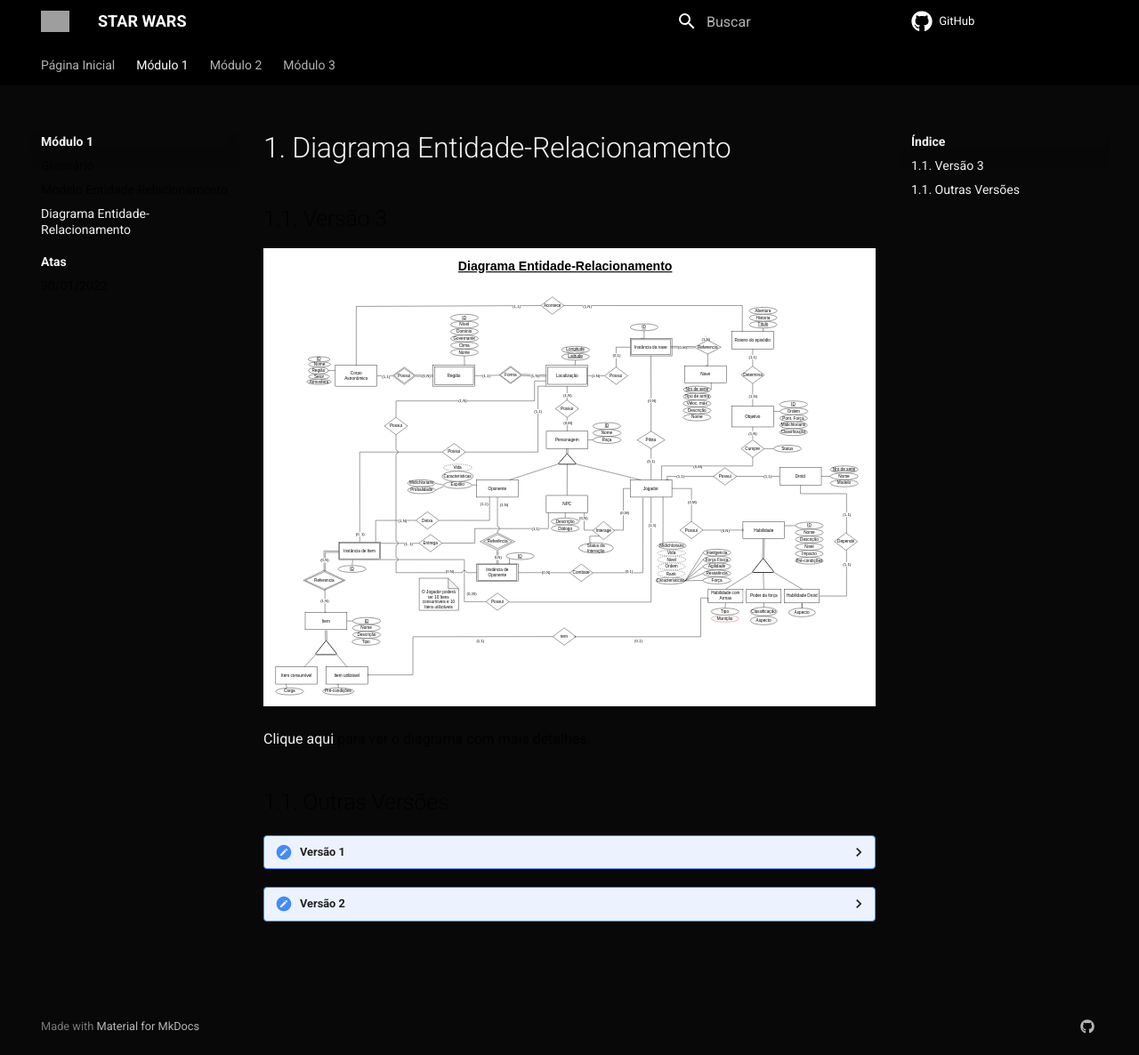
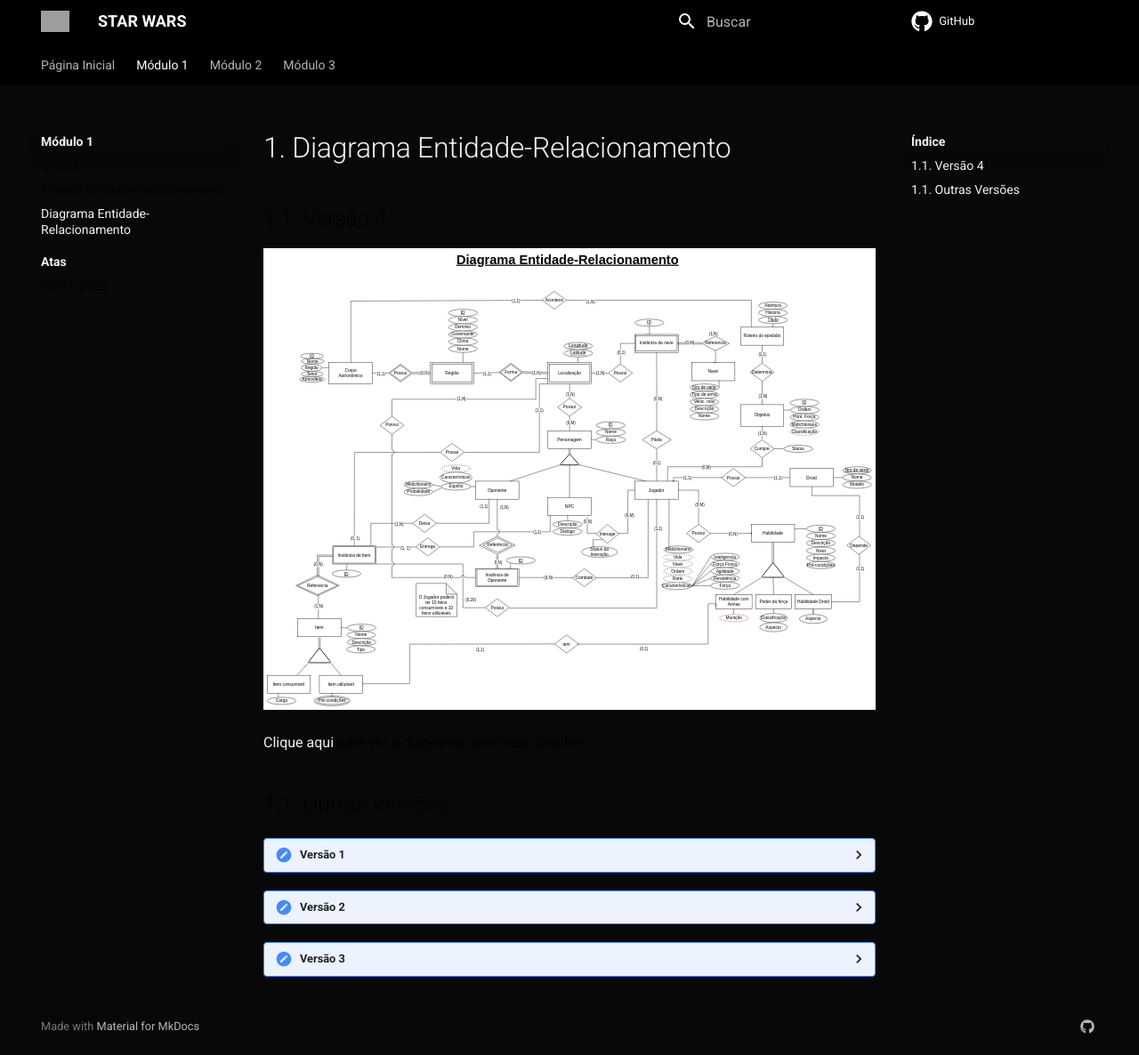
Before and after one commit to SBD1/Grupo02-starWars, an MkDocs documentation site: the page built from docs/modulo1/der.md, in a window 1280 px wide and 1186 px high. Shown: the whole window at 89% size. Built offline with MkDocs 1.6.1 and Material for MkDocs 9.7.7, drawn with Linux system fonts in a browser that asks for light colours; comment, search, counter and statistics services are not loaded; some of the changed text lies outside the part shown; grey boxes are pictures that could not be loaded.

Commit message:
Add version 4 of der
Co-authored-by: Klyssmann Oliveira <klyssmannoliveira@gmail.com>
Co-authored-by: João Gabriel <joaogabriel.c.matos@gmail.com>
Co-authored-by: Gabriel Sabanai <gabrielsabanaitrindade@gmail.com>
Co-authored-by: Luiz Henrique <luizhemrique.fnandes@gmail.com>

```diff
--- a/docs/modulo1/der.md
+++ b/docs/modulo1/der.md
@@ -1,9 +1,9 @@
 # 1. Diagrama Entidade-Relacionamento
 
-## 1.1. Versão 3
-![Diagrama Entidade-Relacionamento](modulo1/../img/der-v3.svg)
+## 1.1. Versão 4
+![Diagrama Entidade-Relacionamento](modulo1/../img/der-v4.svg)
 
-<a href="https://sbd1.github.io/Grupo02-starWars/modulo1/img/der-v3.svg" target="_blank">Clique aqui</a> para ver o diagrama com mais detalhes.
+<a href="https://sbd1.github.io/Grupo02-starWars/modulo1/img/der-v4.svg" target="_blank">Clique aqui</a> para ver o diagrama com mais detalhes.
 
 ## 1.1. Outras Versões
 
@@ -22,3 +22,11 @@
 
   <a href="https://sbd1.github.io/Grupo02-starWars/modulo1/img/der-v2.svg" target="_blank">Clique aqui</a> para ver o diagrama com mais detalhes.
 </details>
+
+<details>
+  <summary>Versão 3</summary>
+
+  <img src="https://sbd1.github.io/Grupo02-starWars/modulo1/img/der-v3.svg" alt="Modelo Relacional v0.1">
+
+  <a href="https://sbd1.github.io/Grupo02-starWars/modulo1/img/der-v3.svg" target="_blank">Clique aqui</a> para ver o diagrama com mais detalhes.
+</details>
```
Also changed, not shown: docs/modulo1/img/der-v4.svg (added).
